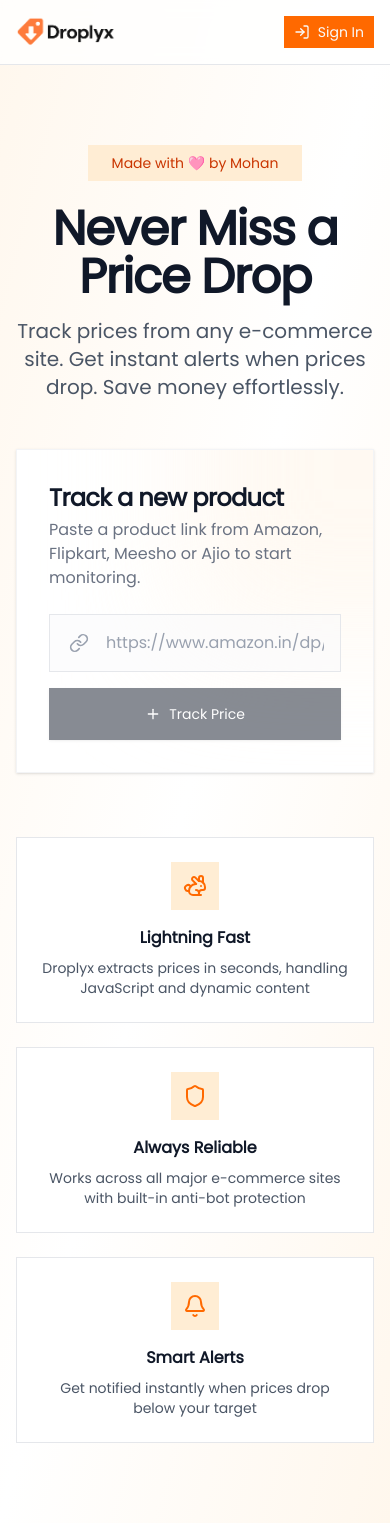
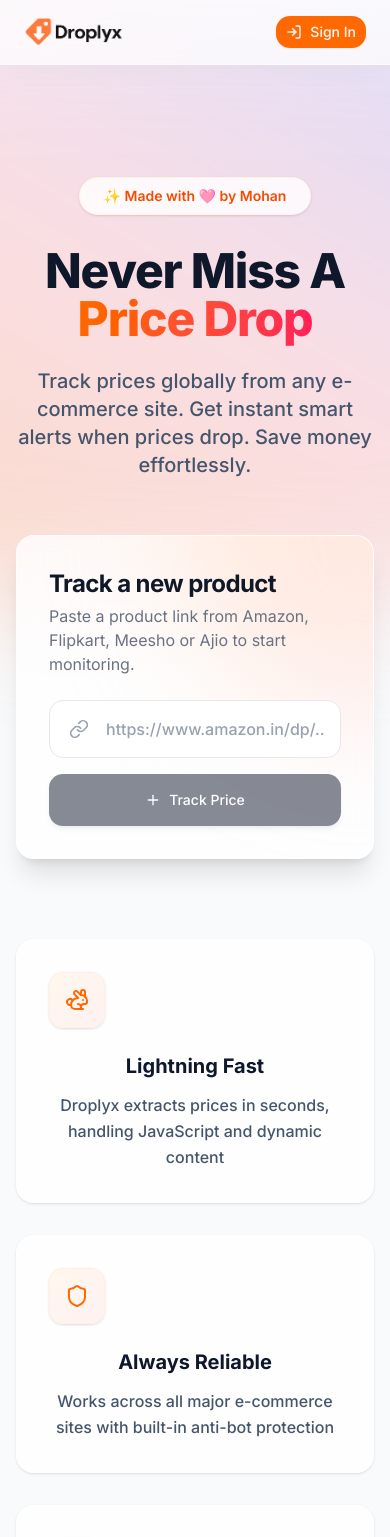
Before and after one commit to Mohan-Badiger/droplyx, a Next.js app: page / in a window 390 px wide. Shown: the top 1537 px of the page. Built offline with nearby package versions, Linux system fonts and the light colour scheme; no server answers.

Commit message:
updated Ui and UX

```diff
--- a/app/dashboard/page.js
+++ b/app/dashboard/page.js
@@ -44,7 +44,7 @@
 
   if (authLoading || loading) {
     return (
-      <div className="min-h-screen flex items-center justify-center bg-gray-50">
+      <div className="min-h-screen flex items-center justify-center bg-slate-50">
         <Loader2 className="w-8 h-8 animate-spin text-orange-500" />
       </div>
     );
@@ -55,44 +55,44 @@
   ).length;
 
   return (
-    <div className="min-h-screen bg-gray-50">
+    <div className="min-h-screen bg-slate-50">
       <Navbar />
 
       <main className="max-w-7xl mx-auto px-4 py-8">
         <div className="mb-8">
-          <h1 className="text-3xl font-bold text-gray-900">Welcome back, {user?.email}</h1>
-          <p className="text-gray-600 mt-1">Here is the latest on your tracked items.</p>
+          <h1 className="text-3xl font-bold text-slate-900 tracking-tight">Welcome back, {user?.email}</h1>
+          <p className="text-slate-500 mt-2 font-medium">Here is the latest on your tracked items.</p>
         </div>
 
         {/* Stats Grid */}
         <div className="grid grid-cols-1 md:grid-cols-3 gap-6 mb-10">
-          <div className="bg-white rounded-none p-6 shadow-sm border border-gray-100 flex items-center gap-4">
-            <div className="w-12 h-12 rounded-none bg-blue-100 flex items-center justify-center text-blue-600">
-              <Package size={24} />
+          <div className="bg-white/80 backdrop-blur-sm rounded-2xl p-6 shadow-[0_2px_20px_rgba(0,0,0,0.02)] border border-slate-100 flex items-center gap-5 hover:shadow-xl hover:-translate-y-1 transition-all duration-300">
+            <div className="w-14 h-14 rounded-xl bg-gradient-to-br from-blue-50 to-blue-100/50 flex items-center justify-center text-blue-600 border border-blue-100">
+              <Package size={26} />
             </div>
             <div>
-              <p className="text-sm font-medium text-gray-500">Tracked Products</p>
-              <p className="text-3xl font-bold text-gray-900">{products.length}</p>
+              <p className="text-sm font-semibold text-slate-500">Tracked Products</p>
+              <p className="text-3xl font-bold text-slate-900 tracking-tight">{products.length}</p>
             </div>
           </div>
 
-          <div className="bg-white rounded-none p-6 shadow-sm border border-gray-100 flex items-center gap-4">
-            <div className="w-12 h-12 rounded-none bg-green-100 flex items-center justify-center text-green-600">
-              <TrendingDown size={24} />
+          <div className="bg-white/80 backdrop-blur-sm rounded-2xl p-6 shadow-[0_2px_20px_rgba(0,0,0,0.02)] border border-slate-100 flex items-center gap-5 hover:shadow-xl hover:-translate-y-1 transition-all duration-300">
+            <div className="w-14 h-14 rounded-xl bg-gradient-to-br from-emerald-50 to-emerald-100/50 flex items-center justify-center text-emerald-600 border border-emerald-100">
+              <TrendingDown size={26} />
             </div>
             <div>
-              <p className="text-sm font-medium text-gray-500">Price Drops</p>
-              <p className="text-3xl font-bold text-gray-900">{droppedPrices}</p>
+              <p className="text-sm font-semibold text-slate-500">Price Drops</p>
+              <p className="text-3xl font-bold text-slate-900 tracking-tight">{droppedPrices}</p>
             </div>
           </div>
 
-          <div className="bg-white rounded-none p-6 shadow-sm border border-gray-100 flex items-center gap-4">
-            <div className="w-12 h-12 rounded-none bg-orange-100 flex items-center justify-center text-orange-600">
-              <BellRing size={24} />
+          <div className="bg-white/80 backdrop-blur-sm rounded-2xl p-6 shadow-[0_2px_20px_rgba(0,0,0,0.02)] border border-slate-100 flex items-center gap-5 hover:shadow-xl hover:-translate-y-1 transition-all duration-300">
+            <div className="w-14 h-14 rounded-xl bg-gradient-to-br from-orange-50 to-rose-50 flex items-center justify-center text-orange-600 border border-orange-100/50">
+              <BellRing size={26} />
             </div>
             <div>
-              <p className="text-sm font-medium text-gray-500">Active Alerts</p>
-              <p className="text-3xl font-bold text-gray-900">{alerts.length}</p>
+              <p className="text-sm font-semibold text-slate-500">Active Alerts</p>
+              <p className="text-3xl font-bold text-slate-900 tracking-tight">{alerts.length}</p>
             </div>
           </div>
         </div>
@@ -103,20 +103,20 @@
         }} />
 
         {/* Recently Tracked */}
-        <div className="mb-8 flex justify-between items-end">
-          <h2 className="text-xl font-bold text-gray-800">Recently Tracked Items</h2>
-          <a href="/wishlist" className="text-orange-500 text-sm font-medium hover:underline">
-            View all
+        <div className="mb-6 flex justify-between items-end px-1">
+          <h2 className="text-xl font-bold text-slate-800 tracking-tight">Recently Tracked Items</h2>
+          <a href="/wishlist" className="text-orange-500 text-sm font-semibold hover:text-orange-600 transition-colors">
+            View all &rarr;
           </a>
         </div>
 
         {products.length === 0 ? (
-          <div className="bg-white rounded-none p-12 text-center shadow-sm border border-gray-100">
-            <div className="w-16 h-16 bg-gray-100 rounded-none flex items-center justify-center mx-auto mb-4 text-gray-400">
-              <Package size={32} />
+          <div className="bg-white/80 backdrop-blur-sm rounded-2xl p-16 text-center shadow-sm border border-slate-100">
+            <div className="w-20 h-20 bg-slate-50 rounded-full flex items-center justify-center mx-auto mb-6 text-slate-300 shadow-inner">
+              <Package size={40} />
             </div>
-            <h3 className="text-lg font-semibold text-gray-900 mb-1">No products tracked yet</h3>
-            <p className="text-gray-500">Use the form above to paste a product URL and start tracking!</p>
+            <h3 className="text-xl font-bold text-slate-900 mb-2 tracking-tight">No products tracked yet</h3>
+            <p className="text-slate-500 font-medium">Use the form above to paste a product URL and start tracking!</p>
           </div>
         ) : (
           <div className="grid grid-cols-1 sm:grid-cols-2 lg:grid-cols-4 gap-6">
--- a/app/layout.js
+++ b/app/layout.js
@@ -1,22 +1,22 @@
-import { Poppins } from "next/font/google";
+import { Inter } from "next/font/google";
 import "./globals.css";
 import { AuthProvider } from "@/context/AuthContext";
 
-const poppins = Poppins({
-  weight:'400',
-  subsets: ['latin']
+const inter = Inter({
+  subsets: ['latin'],
+  display: 'swap',
 })
 
 export const metadata = {
-  title: "Droplyx",
-  description: "Generated by create next app",
+  title: "DropLyx | Luxury Price Tracking",
+  description: "Advanced e-commerce price analytics and automated alerts.",
 };
 
 export default function RootLayout({ children }) {
   return (
     <html lang="en">
       <body
-        className={`${poppins.className}`}
+        className={`${inter.className} min-h-screen bg-slate-50 antialiased`}
       >
         <AuthProvider>
           {children}
--- a/app/page.jsx
+++ b/app/page.jsx
@@ -28,39 +28,47 @@
   ];
 
   return (
-    <main className="min-h-screen bg-linear-to-br from-orange-50 via-white to-orange-50">
+    <main className="min-h-screen bg-slate-50 relative overflow-hidden selection:bg-orange-500 selection:text-white">
+      {/* Ambient background meshes */}
+      <div className="absolute top-0 left-1/2 -translate-x-1/2 w-[1000px] h-[600px] opacity-30 pointer-events-none">
+        <div className="absolute inset-0 bg-gradient-to-tr from-orange-400 via-rose-300 to-indigo-400 blur-3xl rounded-full mix-blend-multiply animate-in fade-in duration-1000"></div>
+      </div>
+
       {/* Header */}
-      <Navbar />
+      <div className="relative z-10">
+        <Navbar />
+      </div>
 
       {/* Hero Section */}
-      <section className="py-20 px-4">
+      <section className="relative z-10 pt-28 pb-20 px-4">
         <div className="max-w-7xl mx-auto text-center">
-          <div className="inline-flex items-center gap-2 bg-orange-100 text-orange-700 px-6 py-2 rounded-none text-sm font-medium mb-6">
-            Made with 🩷 by Mohan
+          <div className="inline-flex items-center gap-2 bg-white/80 backdrop-blur-md shadow-sm border border-orange-100/50 text-orange-600 px-6 py-2 rounded-full text-sm font-semibold mb-8 animate-in slide-in-from-bottom-2 duration-700">
+            ✨ Made with 🩷 by Mohan
           </div>
-          <h2 className="text-5xl font-bold text-gray-900 mb-4 tracking-tight">
-            Never Miss a Price Drop
+          <h2 className="text-5xl md:text-7xl font-extrabold text-slate-900 mb-6 tracking-tight animate-in slide-in-from-bottom-4 duration-700 delay-100">
+            Never Miss A <span className="text-transparent bg-clip-text bg-gradient-to-r from-orange-500 to-rose-500">Price Drop</span>
           </h2>
-          <p className="text-xl text-gray-600 mb-12 max-w-2xl mx-auto">
-            Track prices from any e-commerce site. Get instant alerts when
-            prices drop. Save money effortlessly.
+          <p className="text-xl md:text-2xl text-slate-600 mb-14 max-w-2xl mx-auto font-medium animate-in slide-in-from-bottom-5 duration-700 delay-200">
+            Track prices globally from any e-commerce site. Get instant smart alerts when prices drop. Save money effortlessly.
           </p>
-          <div className="max-w-2xl mx-auto mb-16 text-left">
+          <div className="max-w-2xl mx-auto mb-20 text-left animate-in slide-in-from-bottom-6 duration-700 delay-300">
             <AddProductForm redirectOnSuccess="/dashboard" />
           </div>
 
           {/* Features */}
           {products.length === 0 && (
-            <div className="grid md:grid-cols-3 gap-6 max-w-4xl mx-auto mt-16">
-              {FEATURES.map(({ icon: Icon, title, description }) => (
+            <div className="grid md:grid-cols-3 gap-8 max-w-5xl mx-auto mt-20">
+              {FEATURES.map(({ icon: Icon, title, description }, i) => (
                 <div
                   key={title}
-                  className="bg-white p-6 rounded-none border border-gray-200">
-                  <div className="w-12 h-12 bg-orange-100 rounded-none flex items-center justify-center mb-4 mx-auto">
+                  className="bg-white/80 backdrop-blur-lg p-8 rounded-2xl border border-white/40 shadow-sm hover:shadow-xl hover:-translate-y-1 transition-all duration-300 animate-in slide-in-from-bottom-8"
+                  style={{ animationDelay: `${400 + i * 100}ms` }}
+                >
+                  <div className="w-14 h-14 bg-gradient-to-br from-orange-50 to-rose-50 rounded-xl flex items-center justify-center mb-6 border border-orange-100/50 shadow-sm">
                     <Icon className="w-6 h-6 text-orange-500" />
                   </div>
-                  <h3 className="font-semibold text-gray-900 mb-2">{title}</h3>
-                  <p className="text-sm text-gray-600">{description}</p>
+                  <h3 className="font-bold text-xl text-slate-900 mb-3">{title}</h3>
+                  <p className="text-slate-600 leading-relaxed font-medium">{description}</p>
                 </div>
               ))}
             </div>
--- a/app/wishlist/page.js
+++ b/app/wishlist/page.js
@@ -37,23 +37,23 @@
 
   if (authLoading || loading) {
     return (
-      <div className="min-h-screen flex items-center justify-center bg-gray-50">
+      <div className="min-h-screen flex items-center justify-center bg-slate-50">
         <Loader2 className="w-8 h-8 animate-spin text-orange-500" />
       </div>
     );
   }
 
   return (
-    <div className="min-h-screen bg-gray-50">
+    <div className="min-h-screen bg-slate-50">
       <Navbar />
 
       <main className="max-w-7xl mx-auto px-4 py-8">
-        <h1 className="text-3xl font-bold text-gray-900 mb-8">My Wishlist</h1>
+        <h1 className="text-3xl font-bold text-slate-900 mb-8 tracking-tight">My Wishlist</h1>
 
         {products.length === 0 ? (
-          <div className="bg-white rounded-none p-12 text-center shadow-sm border border-gray-100">
-            <h3 className="text-lg font-semibold text-gray-900 mb-1">Your wishlist is empty</h3>
-            <p className="text-gray-500">Track prices from Amazon, Flipkart, Meesho, and Ajio to see them here.</p>
+          <div className="bg-white/80 backdrop-blur-sm rounded-2xl p-16 text-center shadow-sm border border-slate-100">
+            <h3 className="text-xl font-bold text-slate-900 mb-2 tracking-tight">Your wishlist is empty</h3>
+            <p className="text-slate-500 font-medium">Track prices from Amazon, Flipkart, Meesho, and Ajio to see them here.</p>
           </div>
         ) : (
           <div className="grid grid-cols-1 sm:grid-cols-2 lg:grid-cols-4 gap-6">
--- a/components/AddProductForm.jsx
+++ b/components/AddProductForm.jsx
@@ -53,9 +53,9 @@
   };
 
   return (
-    <div className="bg-white rounded-none p-8 shadow-sm border border-gray-100 w-full mb-10 relative overflow-hidden">
+    <div className="bg-white/80 backdrop-blur-md rounded-2xl p-8 md:p-10 shadow-xl border border-white/60 w-full mb-10 relative overflow-hidden transition-all">
       {/* Decorative background glow */}
-      <div className="absolute top-0 right-0 w-96 h-96 bg-orange-50 rounded-none mix-blend-multiply filter blur-3xl opacity-70 -translate-y-1/2 translate-x-1/2 pointer-events-none"></div>
+      <div className="absolute top-0 right-0 w-96 h-96 bg-gradient-to-br from-orange-200/40 to-rose-200/40 rounded-full blur-3xl -translate-y-1/2 translate-x-1/2 pointer-events-none"></div>
 
       <div className="relative z-10">
         <div className="mb-6">
@@ -73,7 +73,7 @@
               value={url}
               onChange={(e) => setUrl(e.target.value)}
               placeholder="https://www.amazon.in/dp/..."
-              className="block w-full pl-14 pr-4 py-4 text-gray-900 placeholder-gray-400 bg-gray-50/50 border border-gray-200 rounded-none focus:ring-4 focus:ring-orange-500/10 focus:border-orange-500 focus:bg-white outline-hidden transition-all duration-300 font-medium"
+              className="block w-full pl-14 pr-4 py-4 text-gray-900 placeholder-gray-400 bg-white border border-gray-200 rounded-xl focus:ring-4 focus:ring-orange-500/20 focus:border-orange-500 hover:border-orange-200 outline-none transition-all duration-300 font-medium"
               required
               disabled={loading}
             />
@@ -81,7 +81,7 @@
           <Button
             type="submit"
             disabled={loading || !url}
-            className="bg-gray-900 hover:bg-gray-800 text-white px-8 py-4 rounded-none font-medium h-auto flex items-center gap-2 transition-all duration-300 shadow-sm hover:shadow active:scale-[0.98]"
+            className="bg-slate-900 hover:bg-slate-800 text-white px-8 py-4 rounded-xl font-medium h-auto flex items-center gap-2 transition-all duration-300 shadow-md hover:shadow-xl hover:-translate-y-1 active:scale-[0.98]"
           >
             {loading ? (
               <>
@@ -98,13 +98,13 @@
         </form>
 
         {error && (
-          <div className="mt-4 p-4 bg-red-50 text-red-600 rounded-none text-sm font-medium border border-red-100 flex items-center gap-2 animate-in fade-in slide-in-from-top-2">
+          <div className="mt-6 p-4 bg-red-50/80 backdrop-blur-sm text-red-600 rounded-xl text-sm font-semibold border border-red-100 flex items-center gap-2 animate-in fade-in slide-in-from-top-2">
             {error}
           </div>
         )}
 
         {success && (
-          <div className="mt-4 p-4 bg-green-50 text-green-700 rounded-none text-sm font-medium border border-green-100 flex items-center gap-2 animate-in fade-in slide-in-from-top-2">
+          <div className="mt-6 p-4 bg-green-50/80 backdrop-blur-sm text-green-700 rounded-xl text-sm font-semibold border border-green-100 flex items-center gap-2 animate-in fade-in slide-in-from-top-2">
             {success}
           </div>
         )}
--- a/components/AuthButton.js
+++ b/components/AuthButton.js
@@ -33,7 +33,7 @@
           variant="ghost"
           size="sm"
           onClick={logout}
-          className="gap-2 rounded-none"
+          className="gap-2"
         >
           <LogOut className="w-4 h-4" />
           Sign Out
--- a/components/Navbar.jsx
+++ b/components/Navbar.jsx
@@ -4,8 +4,8 @@
 
 export default function Navbar() {
   return (
-    <nav className="bg-white/80 backdrop-blur-sm border-b border-gray-200 sticky top-0 z-10 w-full">
-      <div className="max-w-7xl mx-auto px-4 py-4 flex justify-between items-center">
+    <nav className="bg-white/70 backdrop-blur-xl border-b border-white/40 shadow-[0_4px_30px_rgba(0,0,0,0.03)] sticky top-0 z-50 w-full transition-all duration-300">
+      <div className="max-w-7xl mx-auto px-6 py-4 flex justify-between items-center">
         <div className="flex items-center gap-6">
           <Link href="/">
             <Image
--- a/components/ProductCard.jsx
+++ b/components/ProductCard.jsx
@@ -19,8 +19,8 @@
 
   return (
     <Link href={`/product/${product._id}`} className="block group">
-      <div className="bg-white rounded-none shadow-sm border border-gray-100 overflow-hidden hover:shadow-xl transition-all duration-300 transform group-hover:-translate-y-1">
-        <div className="relative aspect-square bg-white flex items-center justify-center p-4">
+      <div className="bg-white/90 backdrop-blur-md rounded-2xl shadow-[0_2px_15px_rgba(0,0,0,0.03)] border border-slate-100/60 overflow-hidden hover:shadow-[0_10px_40px_rgba(0,0,0,0.08)] transition-all duration-500 transform group-hover:-translate-y-2">
+        <div className="relative aspect-square bg-slate-50 flex items-center justify-center p-6">
           {product.imageUrl ? (
             <img
               src={product.imageUrl}
@@ -31,27 +31,27 @@
             <div className="text-gray-300">No Image</div>
           )}
           <div
-            className={`absolute top-3 left-3 text-[10px] font-bold px-2 py-1 rounded-none uppercase tracking-wider ${getPlatformColors(
+            className={`absolute top-4 left-4 text-[10px] font-bold px-3 py-1.5 rounded-full uppercase tracking-widest ${getPlatformColors(
               product.platform
             )} shadow-sm`}
           >
             {product.platform}
           </div>
         </div>
-        <div className="p-4 border-t border-gray-50 flex flex-col justify-between h-32">
-          <h3 className="font-semibold text-gray-800 line-clamp-2 text-sm leading-snug group-hover:text-orange-500 transition-colors">
+        <div className="p-5 border-t border-slate-100 flex flex-col justify-between h-[140px]">
+          <h3 className="font-semibold text-slate-800 line-clamp-2 text-[15px] leading-snug group-hover:text-orange-500 transition-colors">
             {product.title}
           </h3>
 
           {(product.trackingCount > 1) && (
-            <div className="mt-1">
-              <span className={`text-[10px] font-bold px-1.5 py-0.5 rounded-none border ${product.trackingCount > 50 ? 'bg-orange-100 text-orange-700 border-orange-200' : 'bg-gray-100 text-gray-600 border-gray-200'}`}>
+            <div className="mt-1 flex items-center gap-1.5">
+              <span className={`text-[10px] font-bold px-2 py-0.5 rounded-full border ${product.trackingCount > 50 ? 'bg-orange-50 text-orange-600 border-orange-200/50' : 'bg-slate-50 text-slate-500 border-slate-200'}`}>
                 🔥 {product.trackingCount} tracking
               </span>
             </div>
           )}
-          <div className="mt-2 flex items-baseline gap-2">
-            <span className="text-xl font-bold tracking-tight text-gray-900">
+          <div className="mt-3 flex items-baseline gap-2">
+            <span className="text-xl font-bold tracking-tight text-slate-900">
               {formatCurrency(product.currentPrice)}
             </span>
             {product.originalPrice && product.originalPrice > product.currentPrice && (
--- a/components/ui/button.jsx
+++ b/components/ui/button.jsx
@@ -5,7 +5,7 @@
 import { cn } from "@/lib/utils";
 
 const buttonVariants = cva(
-  "inline-flex items-center justify-center gap-2 whitespace-nowrap rounded-none text-sm font-medium transition-all disabled:pointer-events-none disabled:opacity-50 [&_svg]:pointer-events-none [&_svg:not([class*='size-'])]:size-4 shrink-0 [&_svg]:shrink-0 outline-none focus-visible:border-ring focus-visible:ring-ring/50 focus-visible:ring-[3px] aria-invalid:ring-destructive/20 dark:aria-invalid:ring-destructive/40 aria-invalid:border-destructive",
+  "inline-flex items-center justify-center gap-2 whitespace-nowrap rounded-2xl shadow-xs text-sm font-medium transition-all duration-300 hover:scale-[1.02] active:scale-[0.98] disabled:pointer-events-none disabled:opacity-50 [&_svg]:pointer-events-none [&_svg:not([class*='size-'])]:size-4 shrink-0 [&_svg]:shrink-0 outline-none focus-visible:border-ring focus-visible:ring-ring/50 focus-visible:ring-[3px] aria-invalid:ring-destructive/20 dark:aria-invalid:ring-destructive/40 aria-invalid:border-destructive",
   {
     variants: {
       variant: {
@@ -22,8 +22,8 @@
       },
       size: {
         default: "h-9 px-4 py-2 has-[>svg]:px-3",
-        sm: "h-8 rounded-none gap-1.5 px-3 has-[>svg]:px-2.5",
-        lg: "h-10 rounded-none px-6 has-[>svg]:px-4",
+        sm: "h-8 rounded-xl gap-1.5 px-3 has-[>svg]:px-2.5",
+        lg: "h-10 rounded-2xl px-6 has-[>svg]:px-4",
         icon: "size-9",
         "icon-sm": "size-8",
         "icon-lg": "size-10",
```
